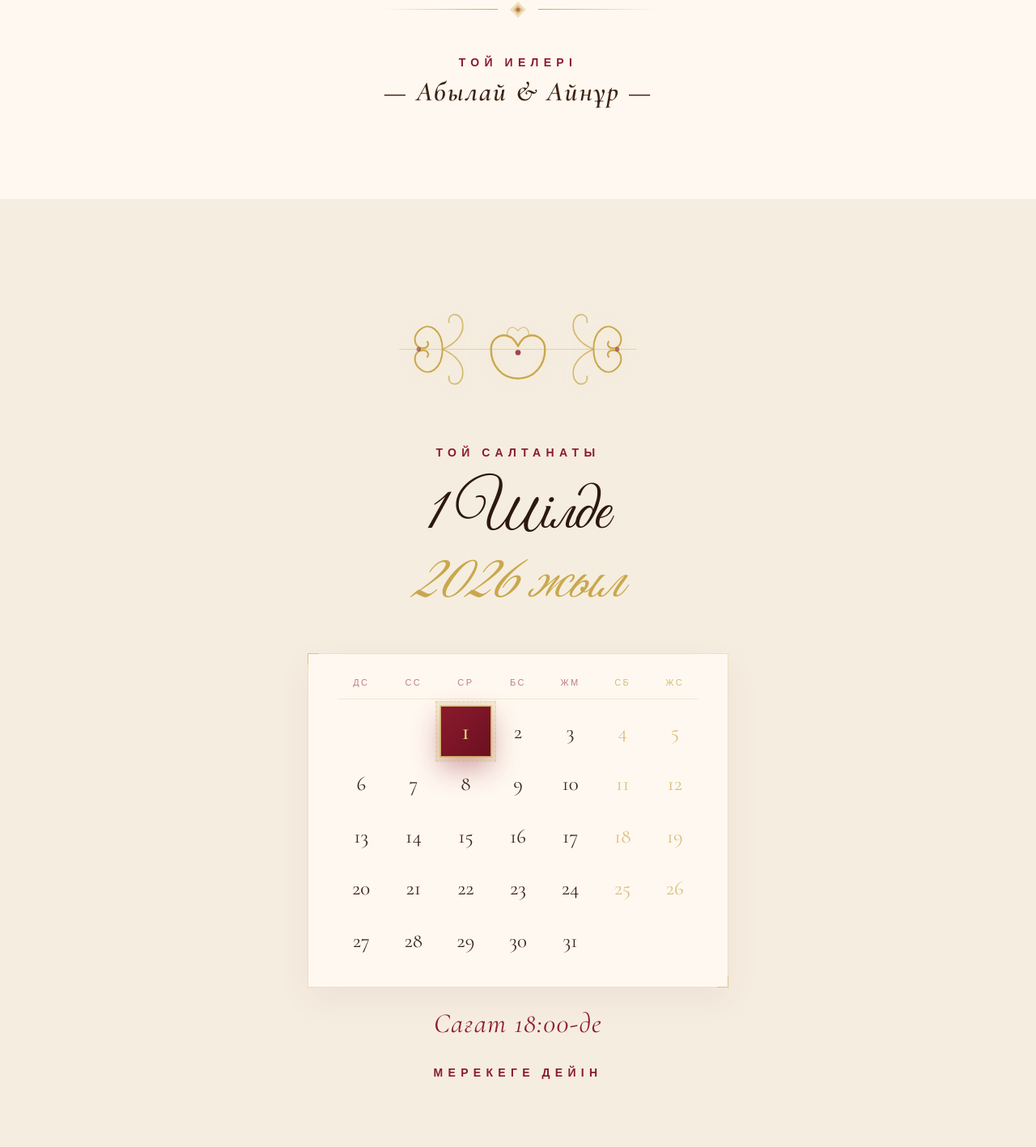
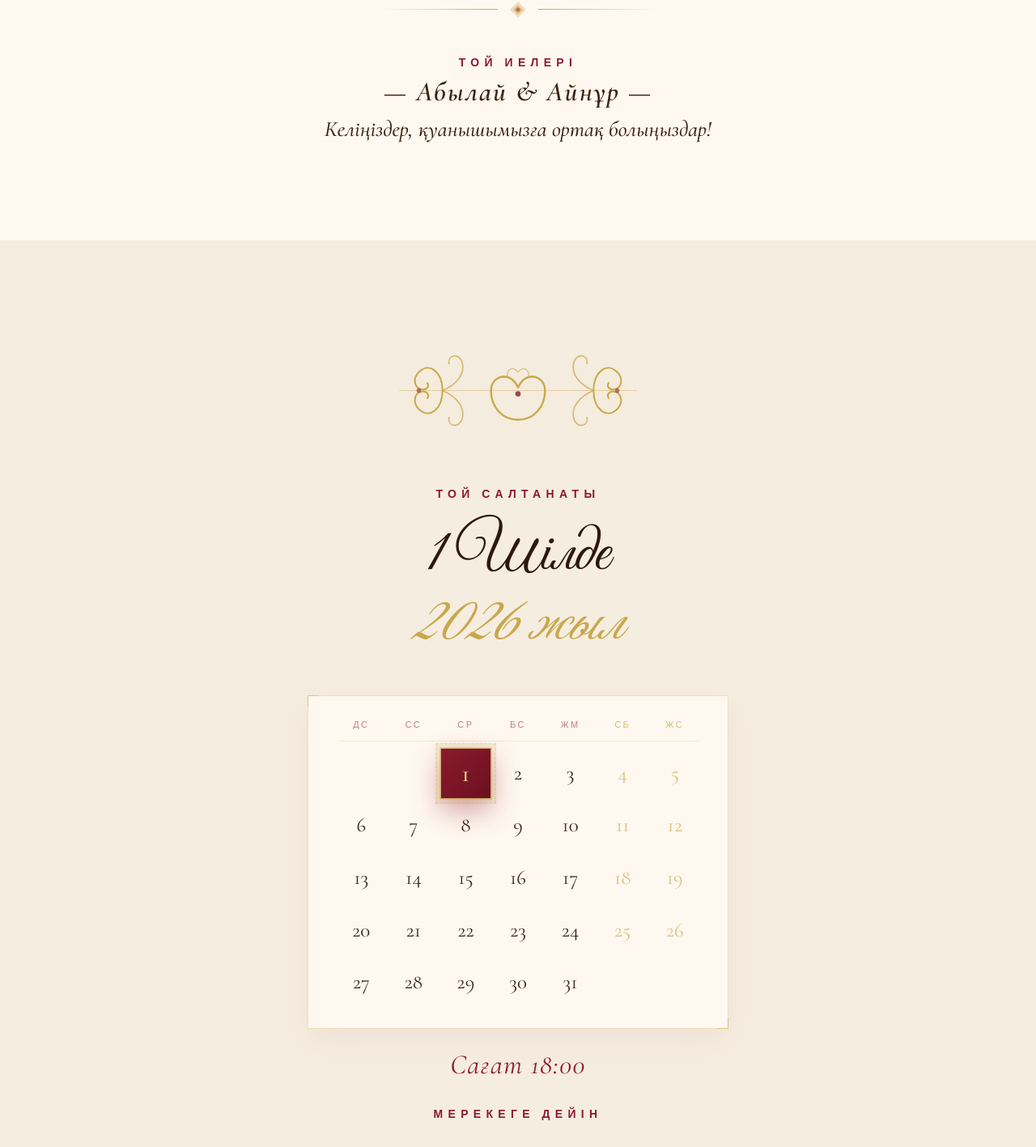
Before and after one commit to yerza06/yelnaz-invitation-letter, a React (Vite) app: page / in a window 1280 px wide. Shown: the part 1519-2936 px from the top of the page at 81% size. Built offline with nearby package versions, Linux system fonts and the light colour scheme.

Commit message:
fix: Исправлено текст

```diff
--- a/src/components/Countdown.tsx
+++ b/src/components/Countdown.tsx
@@ -80,7 +80,7 @@ export default function Countdown() {
                         <div className="cal-day">31</div>
                     </div>
                 </div>
-                <p className="cal-caption reveal">Сағат 18:00-де</p>
+                <p className="cal-caption reveal">Сағат 18:00</p>
                 <span className="section-eyebrow reveal" style={{ marginTop: '30px' }}>Мерекеге дейін</span>
                 <div className="cd-grid reveal">
                     <div className="cd-item">
--- a/src/components/Invitation.tsx
+++ b/src/components/Invitation.tsx
@@ -8,7 +8,7 @@ export default function Invitation() {
                 <p className="inv-text reveal">
                     Құрметті ағайын-туыс, бауырлар,<br /><em>құда-жекжат, нағашы-жиен, бөлелер,</em><br />әріптестер және қадірлі дос-жарандар!
                     <br /><br />
-                    Сіздерді аяулы қызымыз <br /><strong><em>Елназдың</em></strong> <br />ата-анасының аялы алақанынан құтты босағасына шығарып салу рәсіміне арналған салтанатты ақ дастарханымыздың қадірлі қонағы болуға шақырамыз!
+                    Сіздерді аяулы қызымыз <br /><strong><em>Елназдың</em></strong> <br />ата-анасының аялы алақанынан құтты босағасына шығарып салу рәсіміне арналған салтанатты ақ дастарқанымыздың қадірлі қонағы болуға шақырамыз!
                 </p>
 
                 <div className="ornament-line reveal">
@@ -25,6 +25,9 @@ export default function Invitation() {
                 <p className="inv-signature reveal">
                     — Абылай & Айнұр —
                 </p>
+                <p className='inv-text reveal'>
+                    Келіңіздер, қуанышымызға ортақ болыңыздар!
+                </p>
             </div>
         </section >
     );
```
